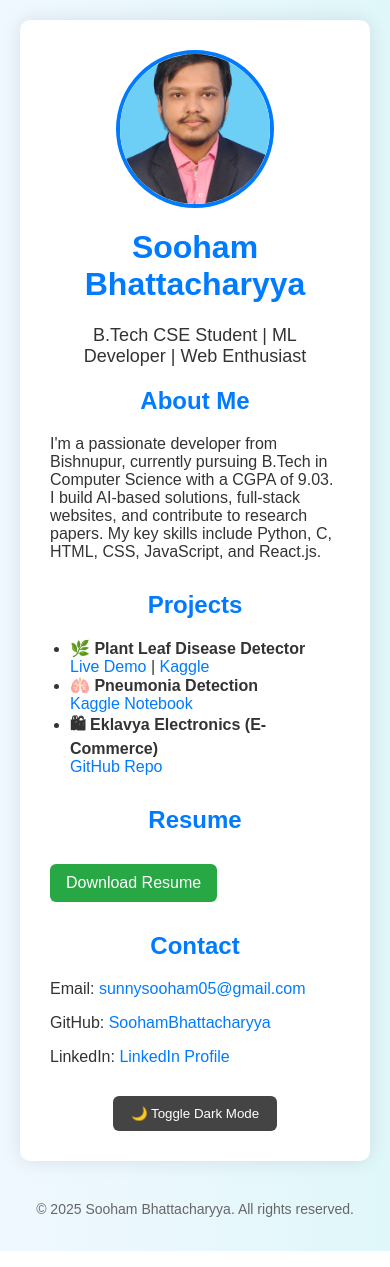
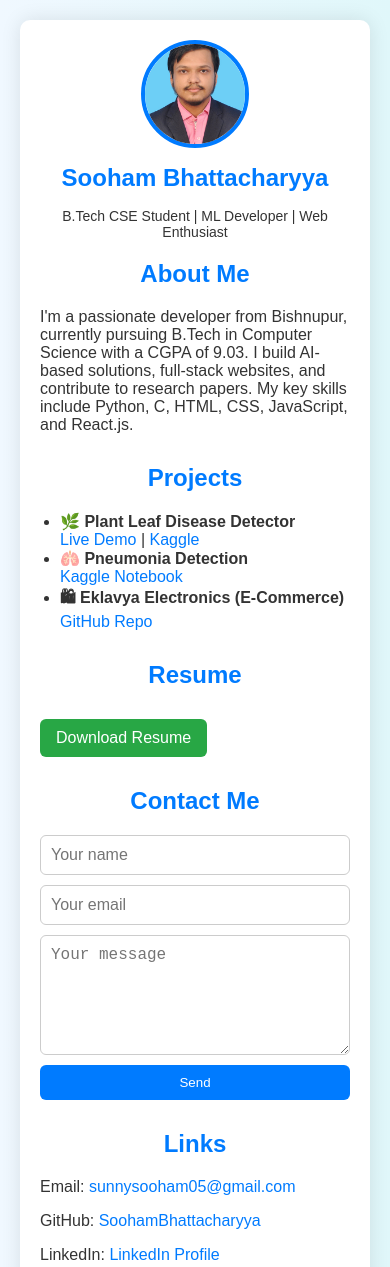
Before and after one commit to SoohamBhattacharyya/sooham-html-portfolio, a plain HTML site: page index.html in a window 390 px wide. Shown: the top 1267 px of the page. Drawn offline with Linux system fonts and the light colour scheme.

Commit message:
Added working contact form with Formspree

```diff
--- a/index.html
+++ b/index.html
@@ -10,7 +10,7 @@
   <meta name="keywords" content="Sooham Bhattacharyya, portfolio, AI developer, ML projects, web developer, B.Tech CSE, India, Next.js, HTML, resume, contact" />
   <meta name="author" content="Sooham Bhattacharyya" />
 
-  <!-- ✅ Open Graph Tags (for LinkedIn, Facebook preview) -->
+  <!-- ✅ Open Graph Tags -->
   <meta property="og:title" content="Sooham Bhattacharyya – Portfolio" />
   <meta property="og:description" content="Projects, Resume, and Contact of Sooham Bhattacharyya – Developer and Researcher." />
   <meta property="og:image" content="SoohamBlazer.jpg" />
@@ -63,7 +63,17 @@
     </section>
 
     <section>
-      <h2>Contact</h2>
+      <h2>Contact Me</h2>
+      <form action="https://formspree.io/f/manjaeew" method="POST">
+        <input type="text" name="name" placeholder="Your name" required />
+        <input type="email" name="_replyto" placeholder="Your email" required />
+        <textarea name="message" placeholder="Your message" required></textarea>
+        <button type="submit">Send</button>
+      </form>
+    </section>
+
+    <section>
+      <h2>Links</h2>
       <p>Email: <a href="mailto:sunnysooham05@gmail.com">sunnysooham05@gmail.com</a></p>
       <p>GitHub: <a href="https://github.com/SoohamBhattacharyya" target="_blank">SoohamBhattacharyya</a></p>
       <p>LinkedIn: <a href="https://linkedin.com/in/sooham-bhattacharyya-a90424228" target="_blank">LinkedIn Profile</a></p>
--- a/style.css
+++ b/style.css
@@ -64,6 +64,42 @@ a:hover {
   text-decoration: none;
 }
 
+/* Contact form */
+form {
+  display: flex;
+  flex-direction: column;
+  gap: 10px;
+  margin-top: 10px;
+}
+
+input, textarea {
+  padding: 10px;
+  font-size: 16px;
+  border: 1px solid #ccc;
+  border-radius: 6px;
+  width: 100%;
+  box-sizing: border-box;
+}
+
+textarea {
+  min-height: 120px;
+  resize: vertical;
+}
+
+button[type="submit"] {
+  background-color: #007BFF;
+  color: white;
+  padding: 10px 16px;
+  border: none;
+  border-radius: 6px;
+  cursor: pointer;
+  transition: background 0.3s ease;
+}
+
+button[type="submit"]:hover {
+  background-color: #0056b3;
+}
+
 footer {
   margin-top: 40px;
   font-size: 14px;
@@ -71,21 +107,22 @@ footer {
   text-align: center;
 }
 
-/* 🌙 Dark Mode Styles */
-.dark-mode {
-  background: #121212;
-  color: #e0e0e0;
+/* Mobile */
+@media screen and (max-width: 600px) {
+  .container {
+    padding: 20px;
   }
 
-.dark-mode .container {
-  background: #1e1e1e;
-  box-shadow: 0 0 15px rgba(255,255,255,0.05);
+  .profile-pic {
+    width: 100px;
+    height: 100px;
   }
 
-.dark-mode a {
-  color: #90caf9;
+  h1 {
+    font-size: 24px;
   }
 
-.dark-mode .button {
-  background-color: #555;
+  .subtitle {
+    font-size: 14px;
   }
+}
```
Lines whose indentation alone changed are shown as unchanged.
